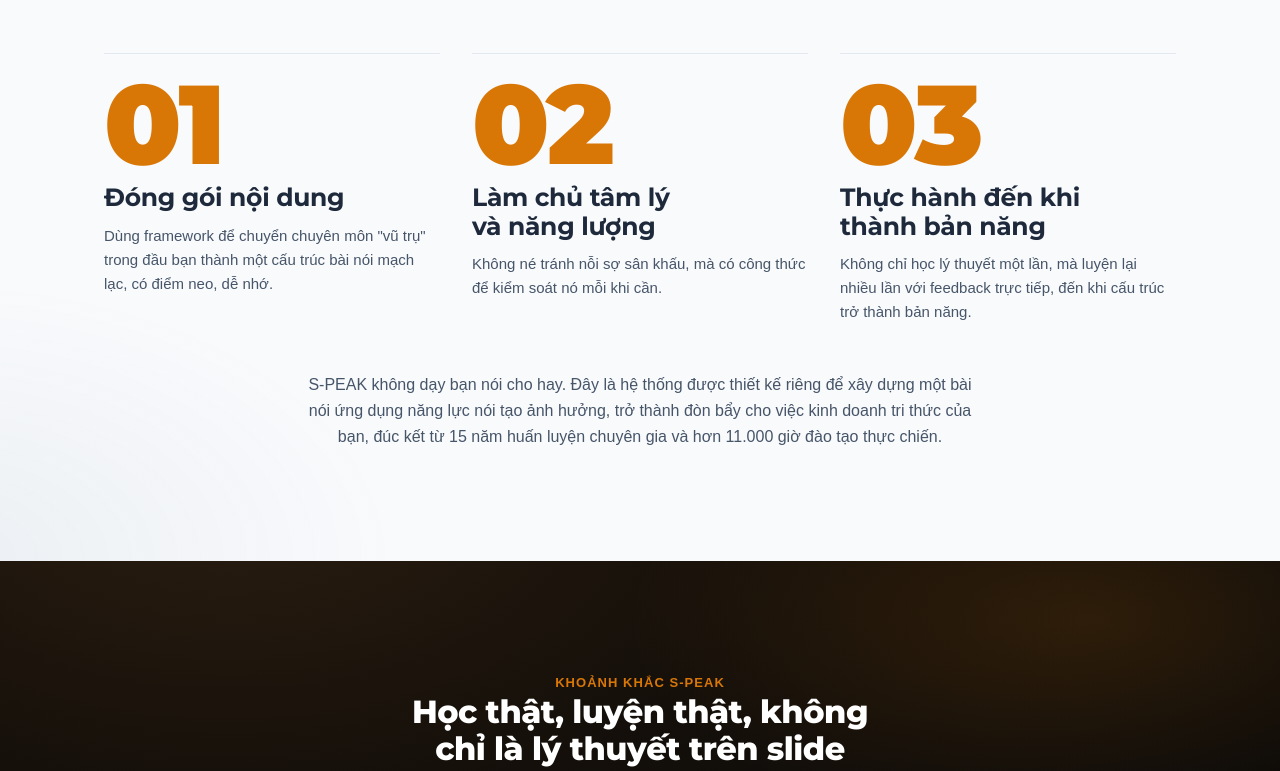
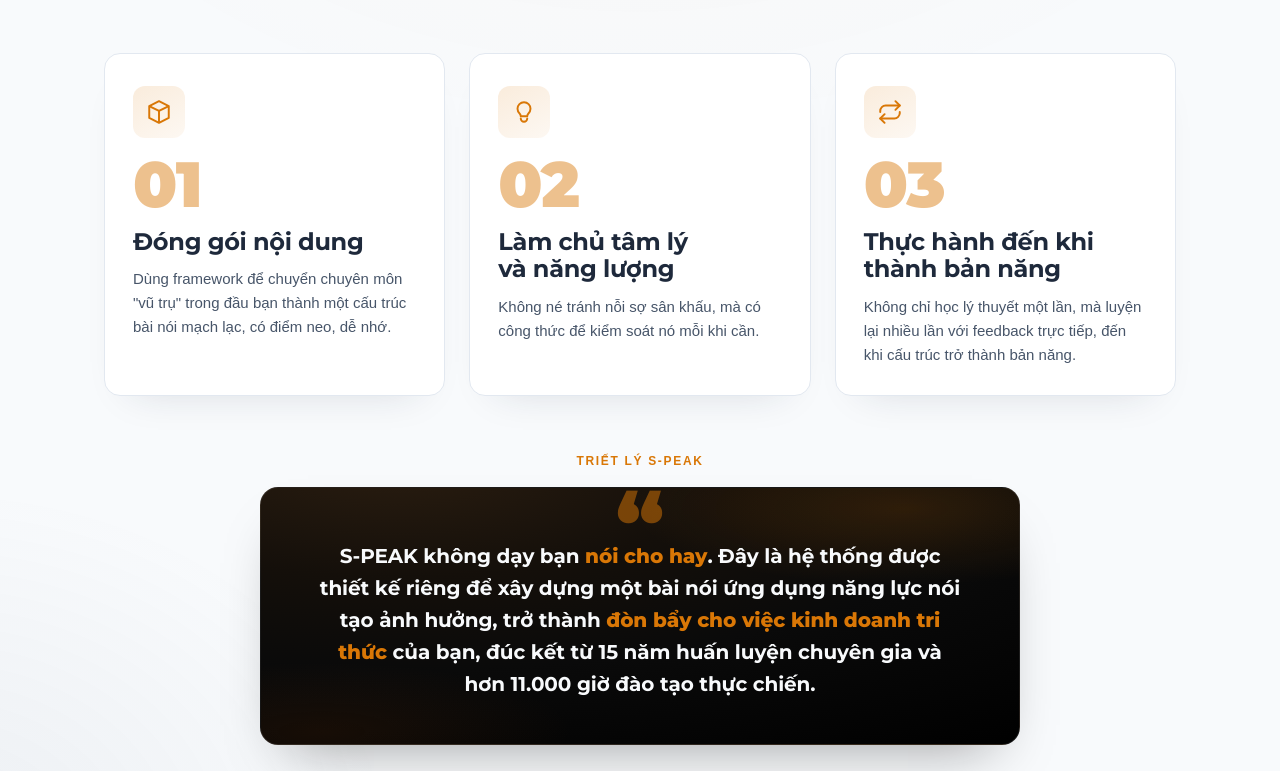
Before and after one commit to namspeak/dare-to-speak, a website: page s-peak/index.html in a window 1280 px wide. Shown: the part 4205-4976 px from the top of the page. Drawn offline with Linux system fonts and the light colour scheme.

Commit message:
Card-ify mechanism steps with icons and stagger reveal, highlight philosophy statement

```diff
--- a/s-peak/index.html
+++ b/s-peak/index.html
@@ -320,27 +320,80 @@
   @media(min-width:640px){.mech-intro h2{font-size:32px;}}
   .timeline{
     display:grid;
-    gap:56px;
+    gap:24px;
     position:relative;
   }
   @media(min-width:860px){
-    .timeline{grid-template-columns:repeat(3,1fr);gap:32px;}
+    .timeline{grid-template-columns:repeat(3,1fr);gap:24px;}
   }
-  .step{position:relative;z-index:1;border-top:1px solid var(--line);padding-top:20px;}
+  .step{
+    position:relative;z-index:1;
+    background:#FFFFFF;
+    border:1px solid var(--line);
+    border-radius:16px;
+    padding:32px 28px 28px;
+    box-shadow:0 20px 40px -28px rgba(30,41,59,.18);
+    transition:opacity .6s ease, transform .5s ease, box-shadow .3s ease, border-color .3s ease;
+  }
+  .step:hover{
+    transform:translateY(-6px);
+    box-shadow:0 28px 48px -24px rgba(217,119,6,.22);
+    border-color:rgba(217,119,6,.35);
+    transition-delay:0s;
+  }
+  .step.reveal:nth-child(1){transition-delay:0s;}
+  .step.reveal:nth-child(2){transition-delay:.14s;}
+  .step.reveal:nth-child(3){transition-delay:.28s;}
+  .step-icon{
+    display:flex;align-items:center;justify-content:center;
+    width:52px;height:52px;border-radius:12px;
+    background:linear-gradient(150deg, rgba(217,119,6,.14), rgba(217,119,6,.05));
+    color:var(--amber);
+    margin-bottom:18px;
+  }
+  .step-icon svg{width:26px;height:26px;stroke:currentColor;fill:none;stroke-width:1.8;}
   .step-num{
     font-family:'Montserrat',sans-serif;
     font-weight:900;
-    font-size:88px;
+    font-size:56px;
     color:var(--amber);
     line-height:0.9;
     display:block;
-    letter-spacing:-2px;
+    letter-spacing:-1px;
+    opacity:.45;
   }
-  @media(min-width:640px){.step-num{font-size:112px;}}
-  .step h3{font-size:22px;margin-block:8px 12px;font-weight:700;letter-spacing:-0.3px;}
-  @media(min-width:640px){.step h3{font-size:25px;}}
+  @media(min-width:640px){.step-num{font-size:64px;}}
+  .step h3{font-size:22px;margin-block:14px 12px;font-weight:700;letter-spacing:-0.3px;}
+  @media(min-width:640px){.step h3{font-size:24px;}}
   .step p{color:var(--body-on-paper);font-size:15px;max-width:40ch;}
-  .mech-close{max-width:680px;margin:48px auto 0;font-size:16px;color:var(--body-on-paper);text-align:center;font-weight:500;}
+  .mech-close-wrap{max-width:760px;margin:56px auto 0;text-align:center;}
+  .mech-close-label{
+    font-family:'Arial',sans-serif;font-weight:700;font-size:12px;
+    letter-spacing:.14em;text-transform:uppercase;color:var(--amber);
+    margin-bottom:16px;display:block;
+  }
+  .mech-close{
+    position:relative;
+    background:var(--navy-gradient);
+    color:var(--ink-on-navy);
+    border-radius:18px;
+    padding:44px 32px 36px;
+    font-family:'Montserrat',sans-serif;
+    font-weight:700;
+    font-size:18px;
+    line-height:1.6;
+    letter-spacing:-0.1px;
+    box-shadow:0 28px 56px -28px rgba(10,10,10,.4);
+    border:1px solid var(--card-border);
+  }
+  @media(min-width:640px){.mech-close{font-size:20px;padding:52px 56px 44px;}}
+  .mech-close::before{
+    content:'\201C';
+    position:absolute;top:-6px;left:50%;transform:translateX(-50%);
+    font-family:'Montserrat',sans-serif;font-weight:900;
+    font-size:80px;line-height:1;color:var(--amber);opacity:.5;
+  }
+  .mech-close strong{color:var(--amber);font-weight:800;}
 
   /* ============ MOMENTS GALLERY ============ */
   .moments{background:var(--navy-gradient);}
@@ -757,23 +810,35 @@
       <p>Hầu hết mọi người tiếp cận việc học public speaking theo cách sai ngay từ đầu: cố gắng nói lưu loát hơn, trôi chảy hơn, tự tin hơn. Nhưng sự tự tin thật sự không đến từ việc cố tỏ ra tự tin. Nó đến từ việc biết chính xác mình sẽ nói gì, có cấu trúc rõ ràng, và quản trị được trạng thái cảm xúc khi nói.</p>
     </div>
     <div class="timeline">
-      <div class="step">
+      <div class="step reveal">
+        <div class="step-icon" aria-hidden="true">
+          <svg viewBox="0 0 24 24"><path d="M12 2 3 6.5v11L12 22l9-4.5v-11L12 2Z" stroke-linejoin="round"/><path d="M3 6.5 12 11l9-4.5" stroke-linejoin="round"/><path d="M12 11v11" /></svg>
+        </div>
         <span class="step-num">01</span>
         <h3>Đóng gói nội dung</h3>
         <p>Dùng framework để chuyển chuyên môn "vũ trụ" trong đầu bạn thành một cấu trúc bài nói mạch lạc, có điểm neo, dễ nhớ.</p>
       </div>
-      <div class="step">
+      <div class="step reveal">
+        <div class="step-icon" aria-hidden="true">
+          <svg viewBox="0 0 24 24"><path d="M9 18a3 3 0 0 0 6 0" stroke-linecap="round"/><path d="M12 3a6 6 0 0 0-6 6c0 2.2 1 3.4 2 4.5.7.8 1 1.3 1 2.5h6c0-1.2.3-1.7 1-2.5 1-1.1 2-2.3 2-4.5a6 6 0 0 0-6-6Z" stroke-linejoin="round"/></svg>
+        </div>
         <span class="step-num">02</span>
         <h3>Làm chủ tâm lý và năng lượng</h3>
         <p>Không né tránh nỗi sợ sân khấu, mà có công thức để kiểm soát nó mỗi khi cần.</p>
       </div>
-      <div class="step">
+      <div class="step reveal">
+        <div class="step-icon" aria-hidden="true">
+          <svg viewBox="0 0 24 24"><path d="M17 2 21 6l-4 4" stroke-linecap="round" stroke-linejoin="round"/><path d="M3 12v-1a5 5 0 0 1 5-5h13" stroke-linecap="round"/><path d="M7 22 3 18l4-4" stroke-linecap="round" stroke-linejoin="round"/><path d="M21 12v1a5 5 0 0 1-5 5H3" stroke-linecap="round"/></svg>
+        </div>
         <span class="step-num">03</span>
         <h3>Thực hành đến khi thành bản năng</h3>
         <p>Không chỉ học lý thuyết một lần, mà luyện lại nhiều lần với feedback trực tiếp, đến khi cấu trúc trở thành bản năng.</p>
       </div>
     </div>
-    <p class="mech-close">S-PEAK không dạy bạn nói cho hay. Đây là hệ thống được thiết kế riêng để xây dựng một bài nói ứng dụng năng lực nói tạo ảnh hưởng, trở thành đòn bẩy cho việc kinh doanh tri thức của bạn, đúc kết từ 15 năm huấn luyện chuyên gia và hơn 11.000 giờ đào tạo thực chiến.</p>
+    <div class="mech-close-wrap reveal">
+      <span class="mech-close-label">Triết lý S-PEAK</span>
+      <p class="mech-close">S-PEAK không dạy bạn <strong>nói cho hay</strong>. Đây là hệ thống được thiết kế riêng để xây dựng một bài nói ứng dụng năng lực nói tạo ảnh hưởng, trở thành <strong>đòn bẩy cho việc kinh doanh tri thức</strong> của bạn, đúc kết từ 15 năm huấn luyện chuyên gia và hơn 11.000 giờ đào tạo thực chiến.</p>
+    </div>
   </div>
 </section>
 
```
